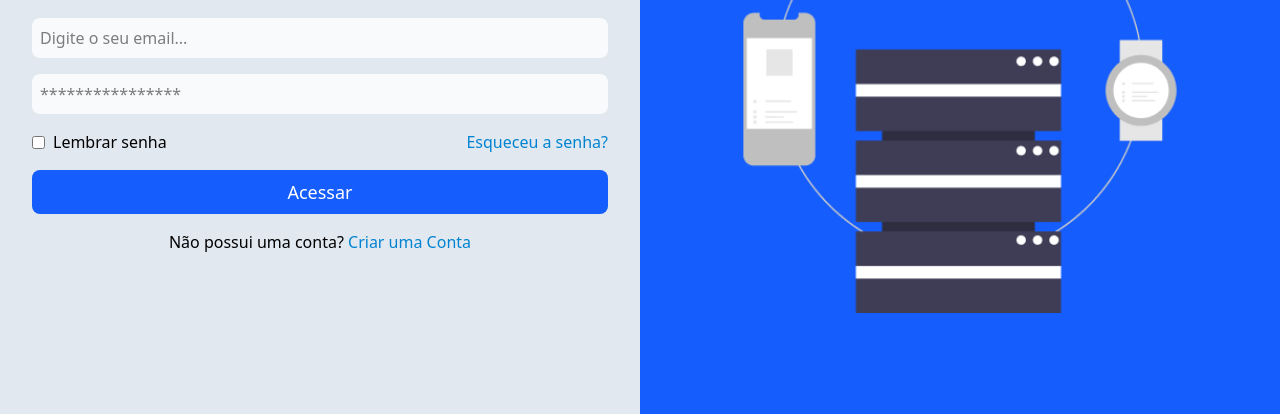
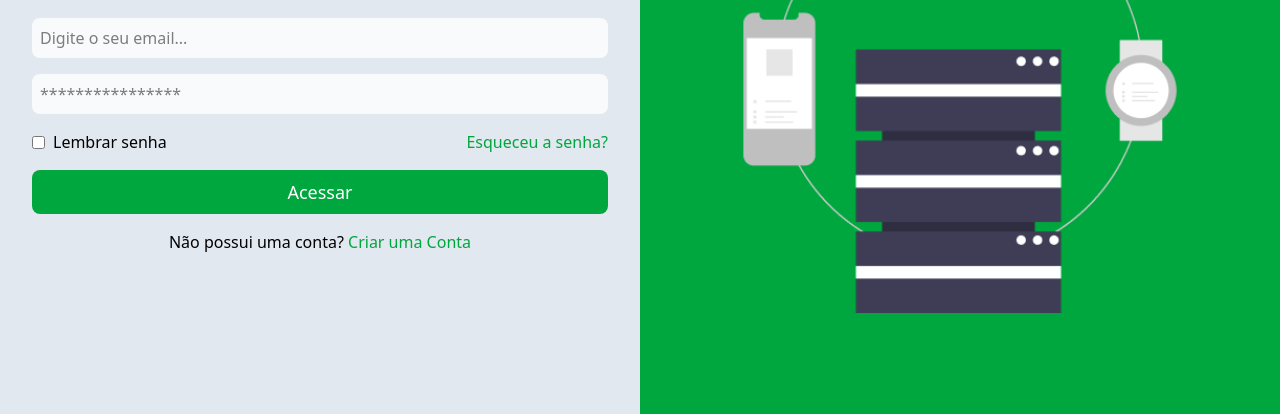
Before and after one commit to Taleskodama/Tela_Login_Tailwind, a website: page src/index.html in a window 1280 px wide. Shown: the part 386-800 px from the top of the page. Drawn offline with Linux system fonts and the light colour scheme.

Commit message:
mudança de cores

```diff
--- a/src/index.html
+++ b/src/index.html
@@ -4,7 +4,7 @@
     <meta charset="UTF-8">
     <meta name="viewport" content="width=device-width, initial-scale=1.0">
     <link href="../style/output.css" rel="stylesheet"/>
-    <title>Document</title>
+    <title>Tela de Login</title>
 </head>
 <body class="bg-slate-200">
 
@@ -37,16 +37,16 @@
                     <label class="font-medium">Lembrar senha</label>
                 </div>
 
-                <a href="#" class="text-sky-600 hover:text-sky-500 duration-200">Esqueceu a senha?</a>
+                <a href="#" class="text-green-600 hover:text-green-500 duration-200">Esqueceu a senha?</a>
             </div>
 
-            <button class="w-full bg-blue-600 p-2 rounded-lg text-white text-lg font-medium hover:bg-blue-500 duration-200">
+            <button class="w-full bg-green-600 p-2 rounded-lg text-white text-lg font-medium hover:bg-green-500 duration-200">
                 Acessar
             </button>
 
             <p>
                 Não possui uma conta?
-                <a href="#" class="font-medium text-sky-600 hover:text-sky-500 duration-200">Criar uma Conta</a>
+                <a href="#" class="font-medium text-green-600 hover:text-green-500 duration-200">Criar uma Conta</a>
             </p>
 
         </div>
@@ -54,7 +54,7 @@
         </section>
 
         <section
-        class="hidden md:flex gap-9 w-full flex-1 bg-blue-600 h-screen items-center justify-center flex-col p-4">
+        class="hidden md:flex gap-9 w-full flex-1 bg-green-600 h-screen items-center justify-center flex-col p-4">
             <h1 class="text-white text-2xl text-center max-w-lg lg:text-4xl">
                 Domine as <strong>tecnologias mais buscada</strong> pelo mercado!
             </h1>
```
Also changed, not shown: style/output.css.
